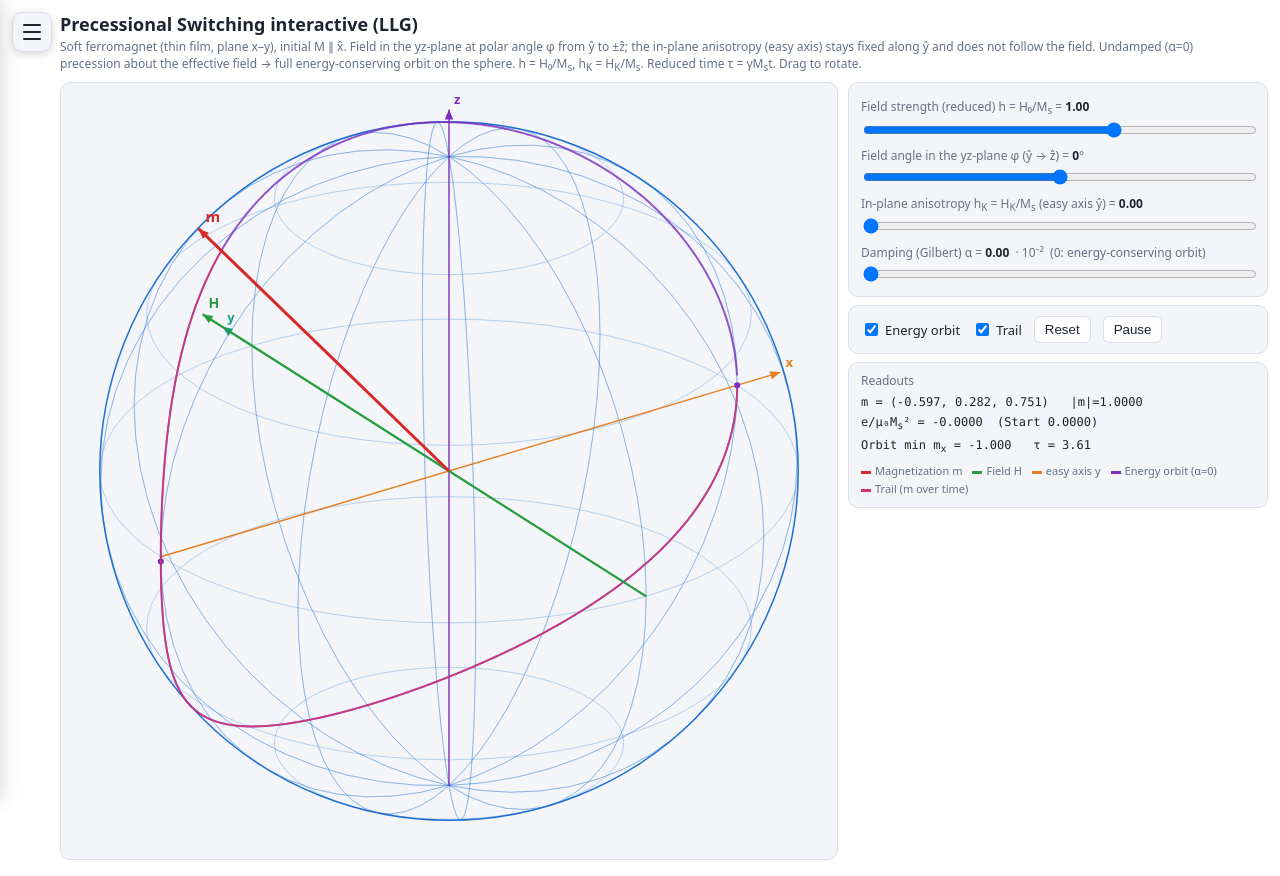
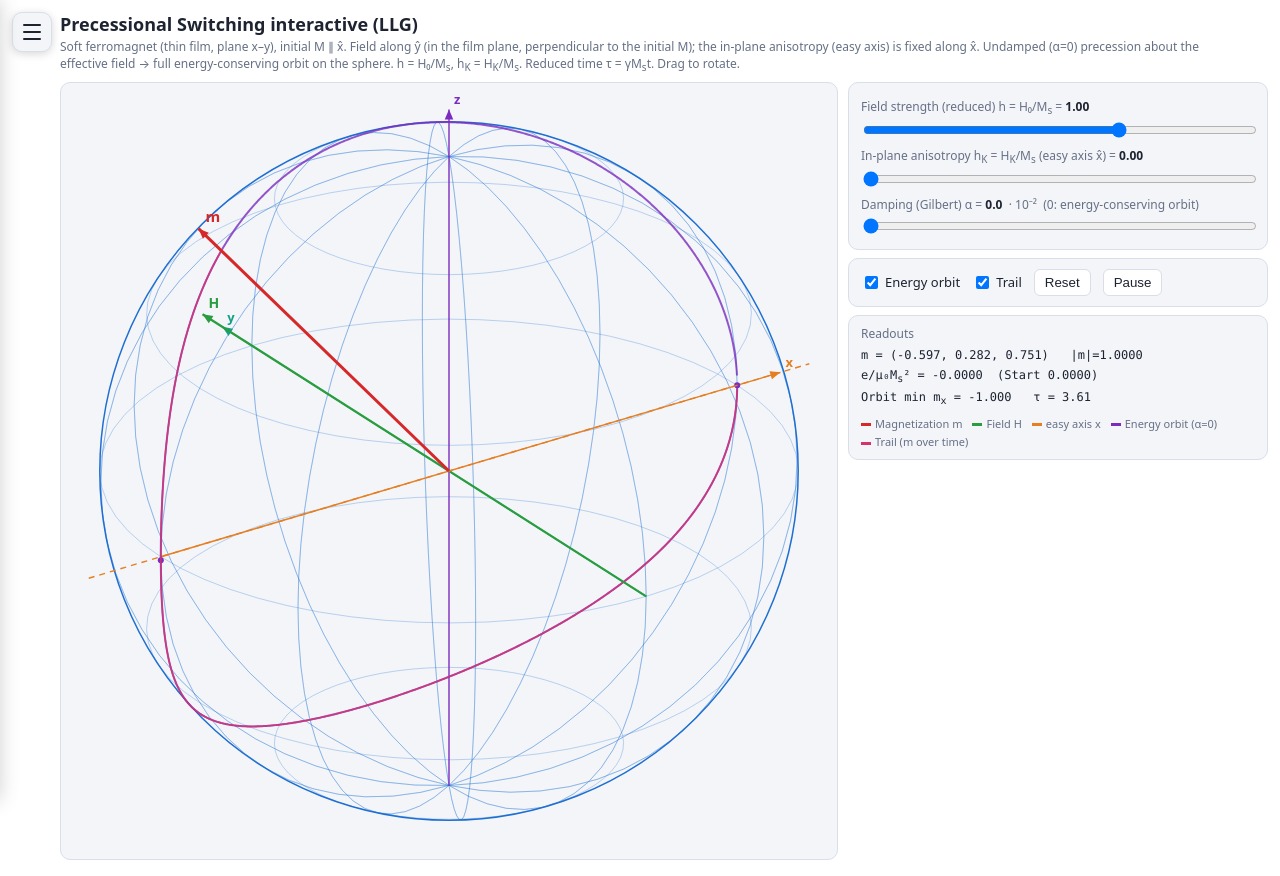
Before and after one commit to JonaThe1st/physics_visualization, a plain HTML site: page simulations/precessional-switching/index.html in a window 1280 px wide. Drawn offline with Linux system fonts and the light colour scheme.

Commit message:
Precessional sim: rewrite to classic switching setup — field along y (in plane, perpendicular to initial M||x), easy axis x, fixed ph=0; rebuild closed energy orbit; update manifest desc

```diff
--- a/simulations.json
+++ b/simulations.json
@@ -16,7 +16,7 @@
   {
     "slug": "precessional-switching",
     "title": "Precessional Switching (LLG)",
-    "desc": "Thin-film macrospin: tune the field and in-plane anisotropy and drive the Landau-Lifshitz-Gilbert equation. Watch M precess around the effective field and flip with a field pulse (half a precession period), see the energy-conserving orbit and the h_K/2 switching threshold. Interactive 3D sphere.",
+    "desc": "Thin-film macrospin: drive the Landau-Lifshitz-Gilbert equation with a field along y (perpendicular to the initial M ∥ x) and in-plane anisotropy (easy axis x). Watch M precess around the effective field, follow the energy-conserving α=0 orbit, and see the h_K/2 switching threshold. Interactive 3D sphere.",
     "tags": ["magnetism", "LLG", "precessional switching", "FMR"],
     "on": true
   },
--- a/simulations/precessional-switching/index.html
+++ b/simulations/precessional-switching/index.html
@@ -30,17 +30,15 @@ button{padding:5px 10px;border:1px solid var(--bd);background:var(--bg);color:va
 .legend i{display:inline-block;width:10px;height:3px;vertical-align:middle;margin-right:4px}
 </style></head><body>
 <h1>Precessional Switching interactive (LLG)</h1>
-<div class="sub">Soft ferromagnet (thin film, plane x–y), initial M ∥ x̂. Field in the yz-plane at polar angle φ from ŷ to ±ẑ; the in-plane anisotropy (easy axis) stays fixed along ŷ and does not follow the field. Undamped (α=0) precession about the effective field → full energy-conserving orbit on the sphere. h = H₀/M<sub>s</sub>, h<sub>K</sub> = H<sub>K</sub>/M<sub>s</sub>. Reduced time τ = γM<sub>s</sub>t. Drag to rotate.</div>
+<div class="sub">Soft ferromagnet (thin film, plane x–y), initial M ∥ x̂. Field along ŷ (in the film plane, perpendicular to the initial M); the in-plane anisotropy (easy axis) is fixed along x̂. Undamped (α=0) precession about the effective field → full energy-conserving orbit on the sphere. h = H₀/M<sub>s</sub>, h<sub>K</sub> = H<sub>K</sub>/M<sub>s</sub>. Reduced time τ = γM<sub>s</sub>t. Drag to rotate.</div>
 <div class="wrap">
  <div class="cvbox"><canvas id="cv"></canvas></div>
  <div class="panel">
   <div class="card">
    <label>Field strength (reduced) h = H₀/M<sub>s</sub> = <b id="hv"></b></label>
-   <input id="h" autocomplete="off" type="range" min="0.1" max="1.5" step="0.01" value="1.0">
-   <label>Field angle in the yz-plane φ (ŷ → ẑ) = <b id="pv"></b>°</label>
-   <input id="ph" autocomplete="off" type="range" min="-90" max="90" step="1" value="0">
-   <label>In-plane anisotropy h<sub>K</sub> = H<sub>K</sub>/M<sub>s</sub> (easy axis ŷ) = <b id="kv"></b></label>
-   <input id="hk" autocomplete="off" type="range" min="0" max="2" step="0.01" value="0">
+   <input id="h" autocomplete="off" type="range" min="0.05" max="1.5" step="0.01" value="1.0">
+   <label>In-plane anisotropy h<sub>K</sub> = H<sub>K</sub>/M<sub>s</sub> (easy axis x̂) = <b id="kv"></b></label>
+   <input id="hk" autocomplete="off" type="range" min="0" max="3" step="0.01" value="0">
    <label>Damping (Gilbert) α = <b id="av"></b> &nbsp;· 10⁻² &nbsp;(0: energy-conserving orbit)</label>
    <input id="al" autocomplete="off" type="range" min="0" max="10" step="0.1" value="0">
   </div>
@@ -56,7 +54,7 @@ button{padding:5px 10px;border:1px solid var(--bd);background:var(--bg);color:va
    <div class="legend">
     <span><i style="background:var(--kp)"></i>Magnetization m</span>
     <span><i style="background:var(--k0)"></i>Field H</span>
-    <span><i style="background:#e67e22"></i>easy axis y</span>
+    <span><i style="background:#e67e22"></i>easy axis x</span>
     <span><i style="background:var(--gv)"></i>Energy orbit (α=0)</span>
     <span><i style="background:#d6336c"></i>Trail (m over time)</span>
    </div>
@@ -72,33 +70,34 @@ mv=(A,v)=>A.map(r=>r[0]*v[0]+r[1]*v[1]+r[2]*v[2]),
 Rx=t=>{const c=Math.cos(t),s=Math.sin(t);return[[1,0,0],[0,c,-s],[0,s,c]]},
 Rz=t=>{const c=Math.cos(t),s=Math.sin(t);return[[c,-s,0],[s,c,0],[0,0,1]]};
 // ---- Physics: reduced LLG (LL form), optional damping. h_eff reduced by Ms.
-// Field lies in the yz-plane at polar angle ph from y toward z. Aniso easy axis y, dipolar out-of-plane -mz.
+// Field lies in the xy-plane at angle ph from y toward x: H = h (sin ph, cos ph, 0).
+// Easy axis x: e = -h m.Hhat + 1/2 mz^2 + hK/2 (my^2+mz^2)  (out-of-plane demag coefficient 1).
 function heff(m,h,hK,ph){const c=Math.cos(ph),s=Math.sin(ph);
-  return [0, h*c + hK*m[1], h*s - m[2]];}
+  return [h*s, h*c - hK*m[1], -(1+hK)*m[2]];}
 function dmd(m,h,hK,ph,alpha){const H=heff(m,h,hK,ph);
   const pre=cross(m,H),dd=cross(m,pre);
-  return [-pre[0]-alpha*dd[0],-pre[1]-alpha*dd[1],-pre[2]-alpha*dd[2]];}
+  const g=1/(1+alpha*alpha);return [-g*(pre[0]+alpha*dd[0]),-g*(pre[1]+alpha*dd[1]),-g*(pre[2]+alpha*dd[2])];}
 function step(m,h,hK,ph,alpha,dt){
   const k1=dmd(m,h,hK,ph,alpha),m2=m.map((x,i)=>x+.5*dt*k1[i]),k2=dmd(m2,h,hK,ph,alpha);
   const m3=m.map((x,i)=>x+.5*dt*k2[i]),k3=dmd(m3,h,hK,ph,alpha);
   const m4=m.map((x,i)=>x+dt*k3[i]),k4=dmd(m4,h,hK,ph,alpha);
   const out=m.map((x,i)=>x+dt/6*(k1[i]+2*k2[i]+2*k3[i]+k4[i]));const n=norm(out)||1;return out.map(x=>x/n);}
 function energy(m,h,hK,ph){const c=Math.cos(ph),s=Math.sin(ph);
-  return -h*(m[1]*c+m[2]*s)+0.5*m[2]*m[2]-0.5*hK*m[1]*m[1];}
+  return -h*(m[0]*s+m[1]*c)+0.5*m[2]*m[2]+0.5*hK*(m[1]*m[1]+m[2]*m[2]);}
 // Energy-conserving closed orbit (alpha=0), precomputed from m0=[1,0,0].
 let orbit=[],orbitMinMx=1;
 function buildOrbit(h,hK,ph){const dt=0.004;let m=[1,0,0];const pts=[[1,0,0]];let mn=1;
   const He=heff([1,0,0],h,hK,ph),hn=Math.hypot(He[0],He[1],He[2])||1e-9;
   const perI=Math.max(80,Math.round(TAU/hn/dt));          // one precession period in steps
-  const base=Math.round(perI*0.6),maxSteps=perI*25;       // collect the full closed loop from t=0
+  const base=Math.round(perI*0.6),maxSteps=perI*25,stride=Math.max(1,Math.round(perI/1500)); // keep ~1500 points per period       // collect the full closed loop from t=0
   for(let i=0;i<maxSteps;i++){m=step(m,h,hK,ph,0,dt);if(m[0]<mn)mn=m[0];
-    pts.push(m.slice());
-    if(i>base&&m[0]>0.9995&&Math.abs(m[1])<0.05&&Math.abs(m[2])<0.05)break;} // closed again
+    if(i%stride===0)pts.push(m.slice());
+    if(i>base&&m[0]>0.9995&&Math.abs(m[1])<0.05&&Math.abs(m[2])<0.05){pts.push(m.slice());break;}} // closed again
   orbitMinMx=mn;return pts;}
 
 // ---- State ----
 let playing=true, t=0, m=[1,0,0], trail=[], dirty=1, yaw=.6, pitch=.45, dpr=1;
-const param=()=>({h:+$('h').value,hk:+$('hk').value,ph:+$('ph').value*Math.PI/180,alpha:(+$('al').value)/100});
+const param=()=>({h:+$('h').value,hk:+$('hk').value,ph:0,alpha:(+$('al').value)/100});
 function orbitLen(){const p=param();return buildOrbit(p.h,p.hk,p.ph);}
 function reset(){m=[1,0,0];t=0;trail=[];orbit=orbitLen();yaw=.6;pitch=.45;dirty=1;}
 function view(){return mul(Rx(pitch),Rz(yaw));}
@@ -127,22 +126,22 @@ function draw(){const w=cv.clientWidth,hh=cv.clientHeight,cs=getComputedStyle(do
  // field vector
  {const f=appliedFieldVec();const a=P(f.map(x=>x*-1)),b=P(f.map(x=>x*1.25));arrow(a,b,col('--k0'),2.2);
    ctx.fillStyle=col('--k0');ctx.font='bold 14px system-ui';ctx.fillText('H',b[0]+6,b[1]-6);}
- // easy axis dashed (along y, fixed)
- const ex=P(mul(Rv,[0,1.25,0])),e0=P(mul(Rv,[0,-1.25,0]));ctx.strokeStyle='#e67e22';ctx.setLineDash([6,5]);ctx.lineWidth=1.4;
+ // easy axis dashed (along x, fixed)
+ const ex=P([1.25,0,0]),e0=P([-1.25,0,0]);ctx.strokeStyle='#e67e22';ctx.setLineDash([6,5]);ctx.lineWidth=1.4;
  ctx.beginPath();ctx.moveTo(e0[0],e0[1]);ctx.lineTo(ex[0],ex[1]);ctx.stroke();ctx.setLineDash([]);
  // magnetization vector m
  const mt=P(m.map(x=>x*1.1));arrow(P([0,0,0]),mt,col('--kp'),3);ctx.fillStyle=col('--kp');
  ctx.font='bold 15px system-ui';ctx.fillText('m',mt[0]+7,mt[1]-7);
  // readouts
  const p=param(),e=energy(m,p.h,p.hk,p.ph);
- $('hv').textContent=p.h.toFixed(2);$('pv').textContent=(Math.round(+$('ph').value));$('kv').textContent=p.hk.toFixed(2);
- $('av').textContent=p.alpha.toFixed(2);
+ $('hv').textContent=p.h.toFixed(2);$('kv').textContent=p.hk.toFixed(2);
+ $('av').textContent=(p.alpha*100).toFixed(1);
  $('ro').innerHTML=
   'm = ('+m[0].toFixed(3)+', '+m[1].toFixed(3)+', '+m[2].toFixed(3)+') &nbsp; |m|='+norm(m).toFixed(4)+'<br>'+
   'e/μ₀M<sub>s</sub>² = '+e.toFixed(4)+' &nbsp;(Start '+energy([1,0,0],p.h,p.hk,p.ph).toFixed(4)+')<br>'+
   'Orbit min m<sub>x</sub> = '+orbitMinMx.toFixed(3)+' &nbsp; τ = '+t.toFixed(2);
  }
-function appliedFieldVec(){const p=param(),c=Math.cos(p.ph),s=Math.sin(p.ph);return [0,p.h*c,p.h*s];}
+function appliedFieldVec(){const p=param(),c=Math.cos(p.ph),s=Math.sin(p.ph);return [p.h*s,p.h*c,0];}
 function arrow(a,b,c,w,dash){ctx.strokeStyle=c;ctx.fillStyle=c;ctx.lineWidth=w;ctx.setLineDash(dash||[]);
  ctx.beginPath();ctx.moveTo(a[0],a[1]);ctx.lineTo(b[0],b[1]);ctx.stroke();ctx.setLineDash([]);
  const tt=Math.atan2(b[1]-a[1],b[0]-a[0]);ctx.beginPath();ctx.moveTo(b[0],b[1]);
@@ -155,7 +154,7 @@ cv.addEventListener('pointerdown',e=>{drag={x:e.clientX,y:e.clientY};cv.setPoint
 cv.addEventListener('pointerup',()=>{drag=null;cv.style.cursor='grab';});
 cv.addEventListener('pointermove',e=>{if(!drag)return;yaw+=(e.clientX-drag.x)*.01;pitch=Math.max(-1.5,Math.min(1.5,pitch+(e.clientY-drag.y)*.01));drag={x:e.clientX,y:e.clientY};dirty=1;});
 function paramDot(){orbit=orbitLen();m=[1,0,0];t=0;trail=[];dirty=1;}
-['h','ph','hk'].forEach(i=>$(i).oninput=()=>{dirty=1;paramDot();});
+['h','hk'].forEach(i=>$(i).oninput=()=>{dirty=1;paramDot();});
 ['al'].forEach(i=>$(i).oninput=()=>{dirty=1;if(+$('al').value==0){trail=[];$('trl').checked=true;}});
 $('orb').onchange=()=>dirty=1;$('trl').onchange=()=>dirty=1;
 $('rst').onclick=reset;
```
